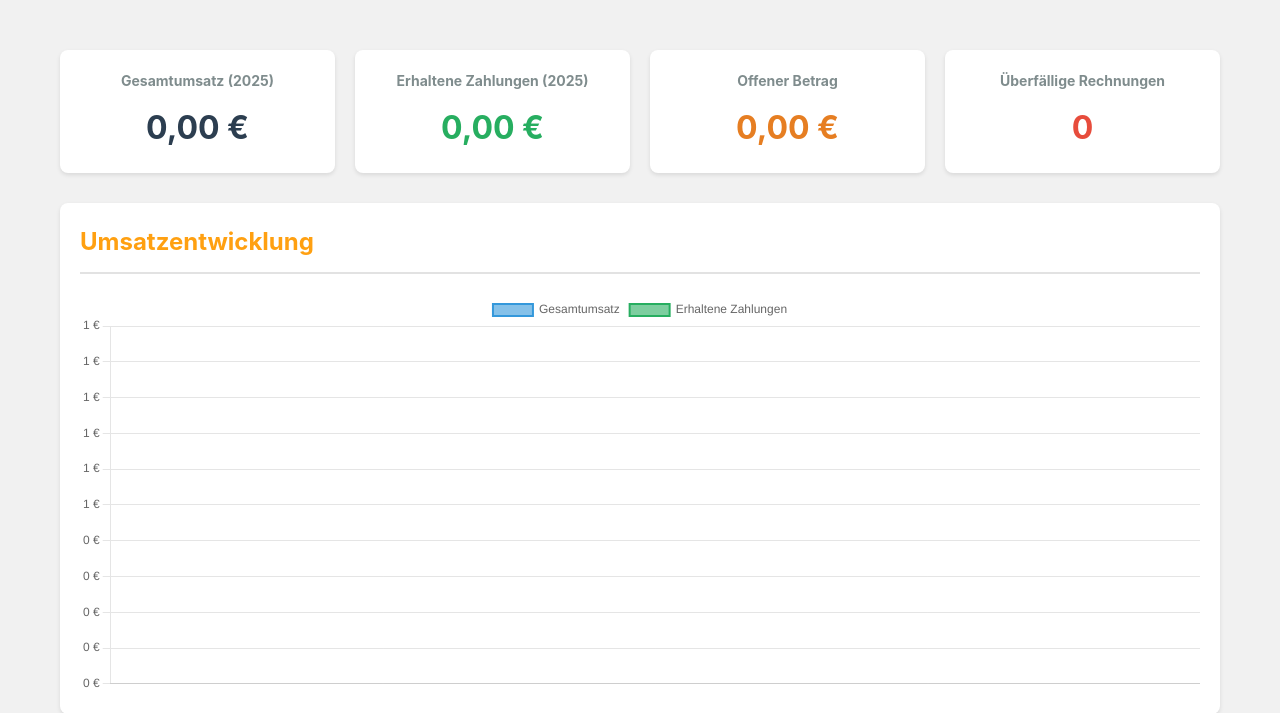
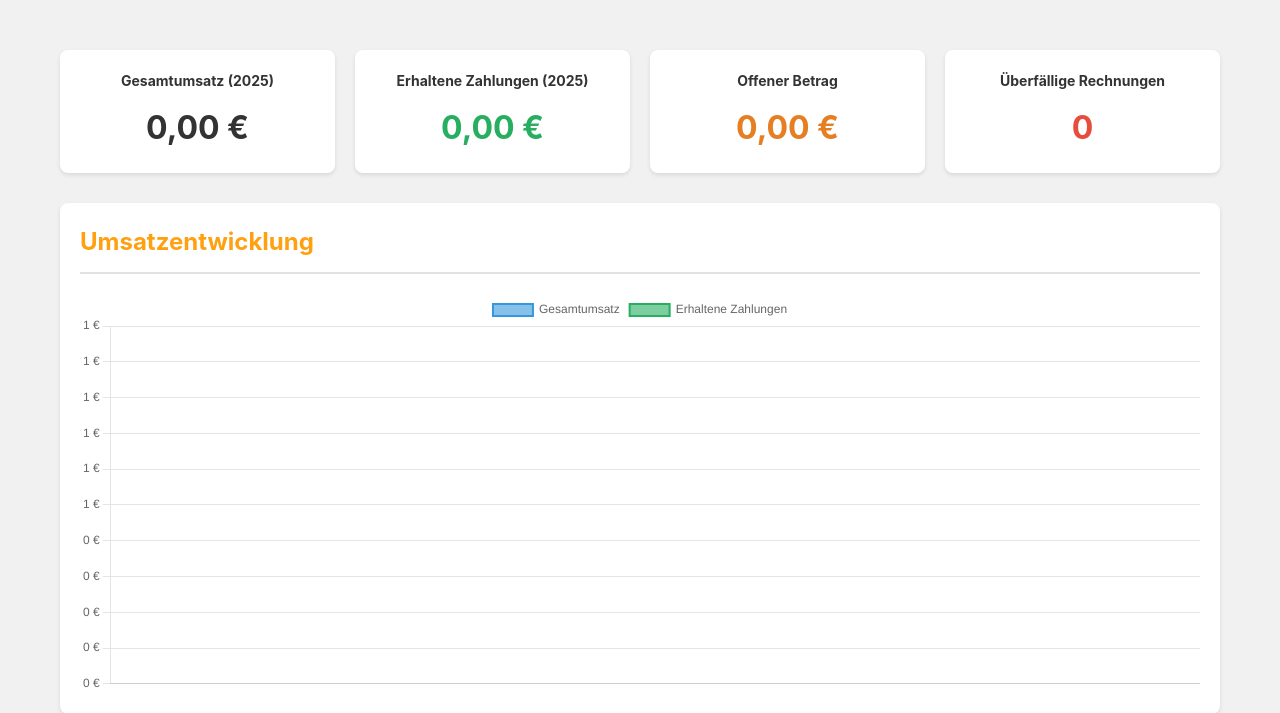
Before and after one commit to olschlue/InvocingNG, a PHP site: page / in a window 1280 px wide. Shown: the part 232-945 px from the top of the page. Run offline with PHP 8.4, Linux system fonts and the light colour scheme; the visitor is signed in with stand-in values (Sample User, id 1); data that the repository does not hold is empty.

Commit message:
Fix text contrast on light backgrounds for tables and cards

```diff
--- a/public/includes/header.php
+++ b/public/includes/header.php
@@ -68,6 +68,7 @@
             border-radius: 8px;
             box-shadow: 0 2px 4px rgba(0,0,0,0.1);
             margin-bottom: 20px;
+            color: <?php echo APP_TEXT_COLOR; ?>;
         }
 
         .card h2 {
@@ -87,6 +88,7 @@
             padding: 12px;
             text-align: left;
             border-bottom: 1px solid #ddd;
+            color: <?php echo APP_TEXT_COLOR; ?>;
         }
 
         th {
@@ -257,10 +259,11 @@
             border-radius: 8px;
             box-shadow: 0 2px 4px rgba(0,0,0,0.1);
             text-align: center;
+            color: <?php echo APP_TEXT_COLOR; ?>;
         }
 
         .stat-card h3 {
-            color: #7f8c8d;
+            color: <?php echo APP_TEXT_COLOR; ?>;
             font-size: 14px;
             margin-bottom: 10px;
         }
@@ -268,7 +271,7 @@
         .stat-card .value {
             font-size: 32px;
             font-weight: 700;
-            color: #2c3e50;
+            color: <?php echo APP_TEXT_COLOR; ?>;
         }
 
         .action-links {
```
